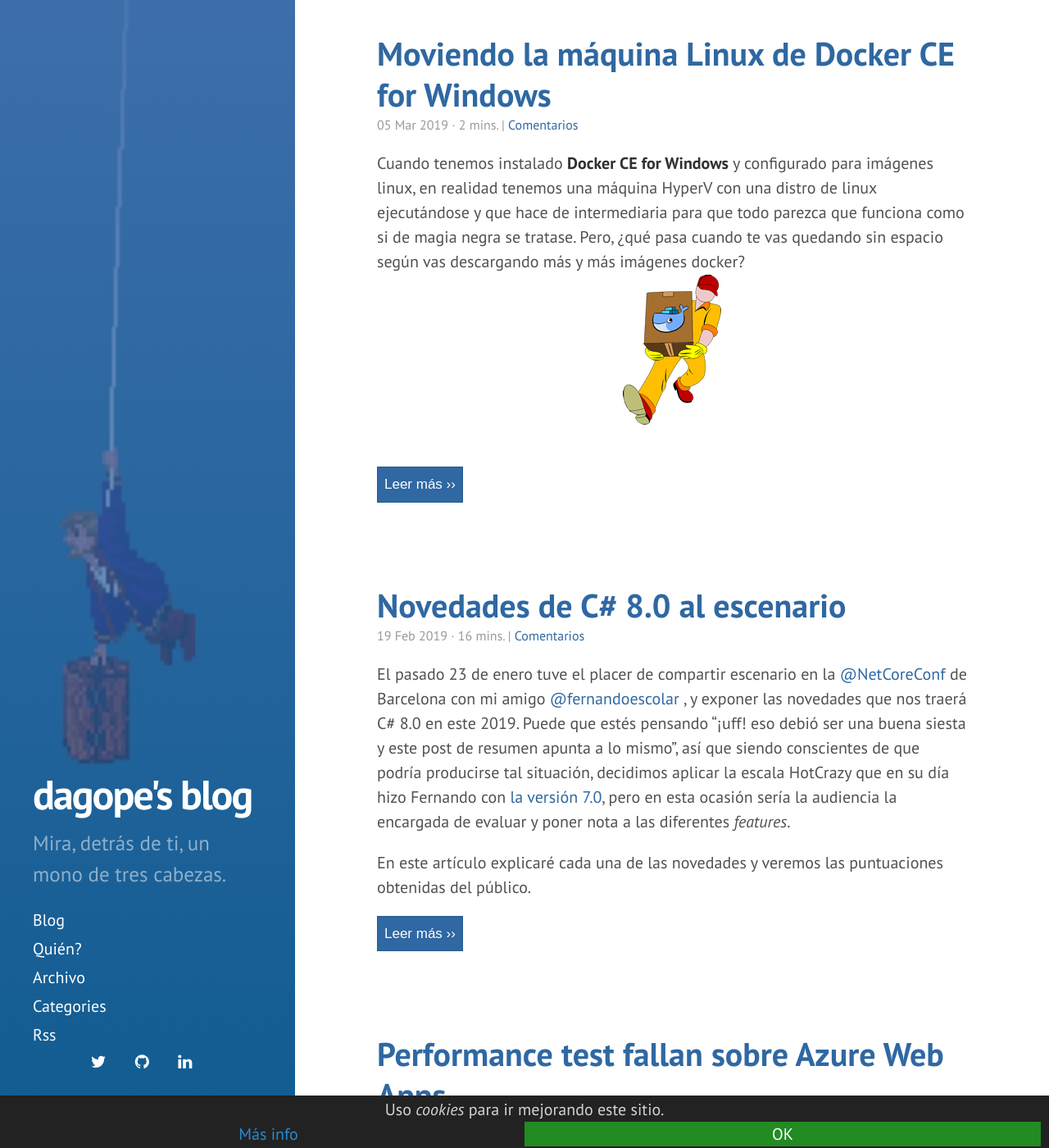
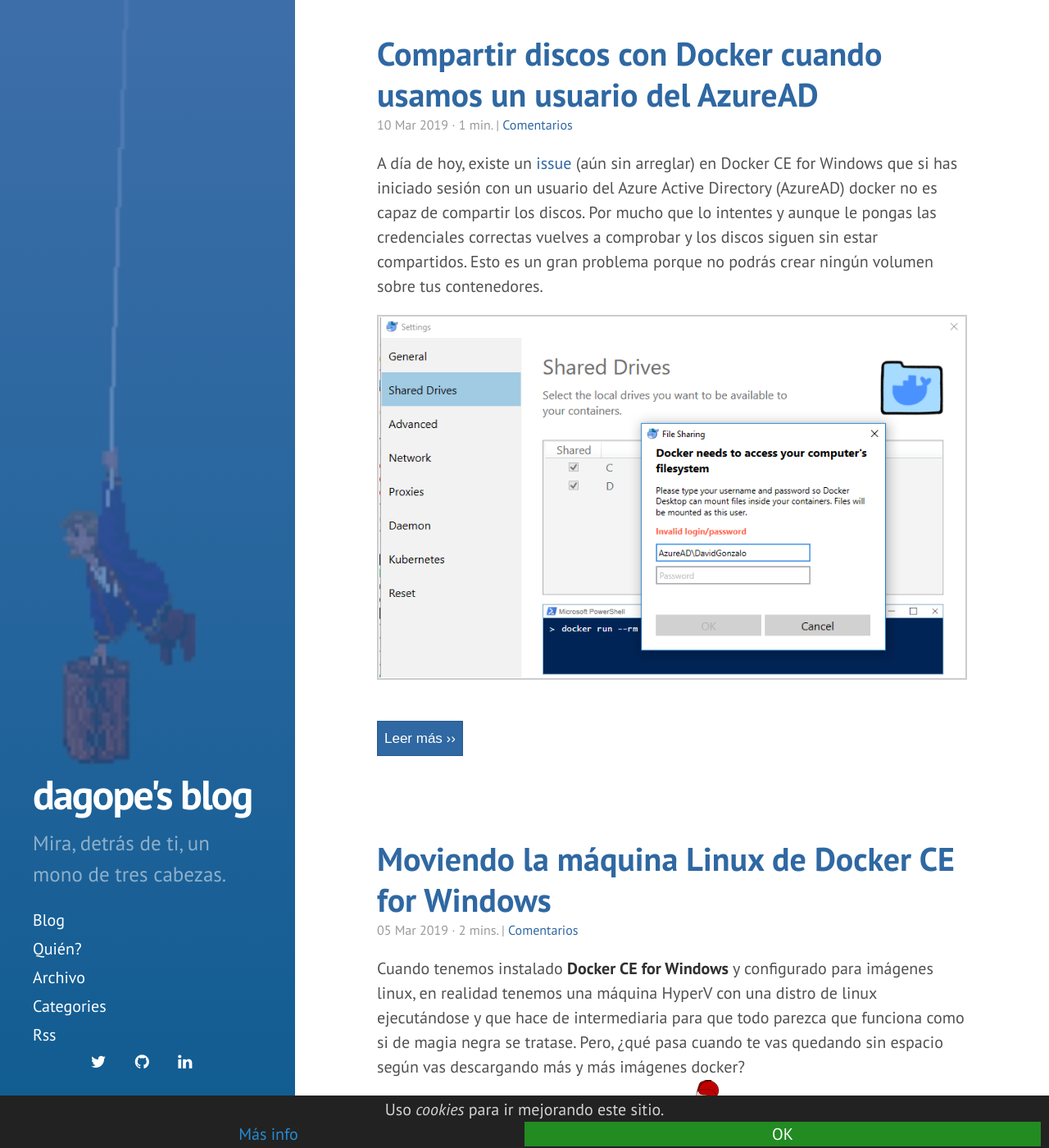
Before and after one commit to dagope/dagope.github.io, a Jekyll site: the page built from index.html, in a window 1280 px wide and 1400 px high. Shown: the whole window at 82% size. Built offline with Jekyll 4.4.1, drawn with Linux system fonts in a browser that asks for light colours; nearby versions of some CDN libraries; the list of posts is cut into pages by our own code; some of the changed text lies outside the part shown.

Commit message:
new post docker share

````diff
--- /dev/null
+++ b/_posts/2019-03-11-compartir-discos-docker-usuario-azuread.md
@@ -0,0 +1,61 @@
+---
+published: true
+date: 2019-03-11 00:00:00 +0100
+layout: post
+title: Compartir discos con Docker cuando usamos un usuario del AzureAD
+author: David Gonzalo
+comments: true
+categories: [docker, azure]
+excerpt: Solución a compartir discos con Docker cuando tu usuario pertenece a un Azure AD.
+featured_image: /public/uploads/2019/03/docker_move.png
+disqus_page_identifier: 2019031100
+---
+
+A día de hoy, existe un
+[issue](https://github.com/docker/for-win/issues/132){:target="_blank"}
+(aún sin arreglar) en Docker CE for Windows que si has iniciado sesión con un usuario del Azure Active Directory (AzureAD) docker no es capaz de compartir los discos. Por mucho que lo intentes y aunque le pongas las credenciales correctas vuelves a comprobar y los discos siguen sin estar compartidos. Esto es un gran problema porque no podrás crear ningún volumen sobre tus contenedores.
+
+{% include code_image.html
+image='2019/03/docker_share_drive_azuread_user.png'
+title='Error compartiendo discos en docker con usuario del AzureAD'
+%}
+<!--break-->
+
+#### Solución
+
+La solución encontrada ha sido **crear un usuario local en Windows que sea Administrador y usar sus credenciales.**.
+Sencillo arreglo tras interpretar los errores en el log de Docker y comprenderlos. Agradecer e los cracks Edu
+[@eiximenis](https://www.twitter.com/eiximenis/){:target="_blank"}
+y Jose Corral
+[@jmanuelcorral](https://www.twitter.com/jmanuelcorral/){:target="_blank"}
+, por la ayuda prestada 👍 .
+
+Fácil de hacer así que vamos ello:
+
+- Creamos un usuario local en Windows. Por ejemplo:
+```
+User: DockerAdmin
+Pwd: 123456
+```
+Obviamente **usa una password segura** y no la del ejemplo.
+
+- Inicia sesión en Windows con `nombrepc\DockerAdmin`
+<br/>Si no sabes el nombre de tu máquina escribe `hostname` en consola y lo obtendrás.
+
+- Tras el proceso de bienvenida al nuevo usuario, finaliza sesión y vuelve a iniciar con el usuario del Azure AD.
+
+- Abre las Settings de Docker Desktop. Botón derecho en el icono de docker en la bandeja de entrada.
+
+- Ve hacia Shared Drives, selecciona los discos a compartir, y pulsa Apply.
+
+- Ahora se nos abrirá el dialogo para introducir las credenciales de usuario. Este es el momento de poner el usuario que acabamos de crear `hostname`\DockerAdmin y la password.
+
+- Si todo ha funcionado correctamente los discos aparecerán marcados.
+
+-Si pruebas a ejecutar:
+<br/>`docker run --rm -v c:/Users:/data alpine ls /data`
+<br/>Verás que ahora funciona correctamente 😃
+
+Happy coding!
+<br/>
+David.
--- a/public/css/hyde.css
+++ b/public/css/hyde.css
@@ -77,8 +77,8 @@
 #nav-icon span {
   display: block;
   position: absolute;
-  height: 9px;
-  width: 100%;
+  height: 6px;
+  width: 90%;
   background: white;
   border-radius: 9px;
   opacity: 1;
@@ -93,19 +93,19 @@
   transition: .25s ease-in-out;
 }
 #nav-icon span:nth-child(1) {
-  top: 0px;
+  top: 8px;
 }
 
 #nav-icon span:nth-child(2) {
-  top: 18px;
+  top: 20px;
 }
 
 #nav-icon span:nth-child(3) {
-  top: 36px;
+  top: 32px;
 }
 
 #nav-icon.open span:nth-child(1) {
-  top: 18px;
+  top: 20px;
   -webkit-transform: rotate(135deg);
   -moz-transform: rotate(135deg);
   -o-transform: rotate(135deg);
````
Also changed, not shown: public/uploads/2019/03/docker_share_drive_azuread_user.png (added).
